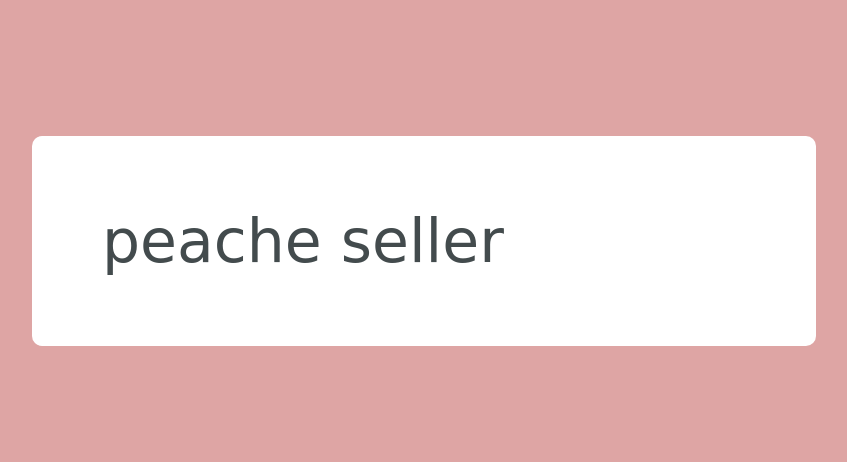
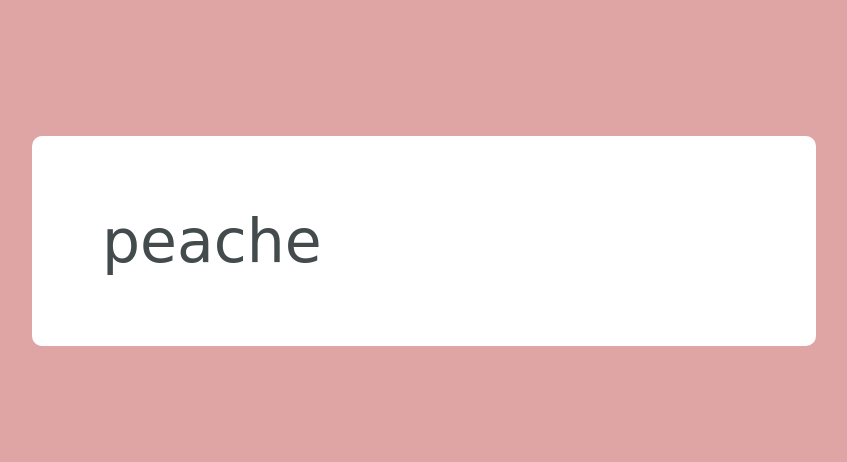
Before and after one commit to jessicacnx/peachsellerupdated, a Flask app: template templates/staffinfo.html in a window 1280 px wide. Shown: the top 462 px of the page, without its empty margins (216-1063 px from the left). Run offline with Flask 2, Linux system fonts and the light colour scheme; the template is opened without the code that fills it, so the values that code supplies are empty.

Commit message:
Update staffinfo.html

```diff
--- a/templates/staffinfo.html
+++ b/templates/staffinfo.html
@@ -13,12 +13,10 @@
 	<body1>
 	  	<br>
     		<div class="fheader">
-		    <h7>peache   seller</h7>
+		    <h7>peache</h7>
     		</div>
 
 	  	<br><br>
-
-	  <!-- Check -->
 
     		<div class="fcard">
      			<h5> Welcome {{pwd}} </h5>
```
Lines whose indentation alone changed are shown as unchanged.
